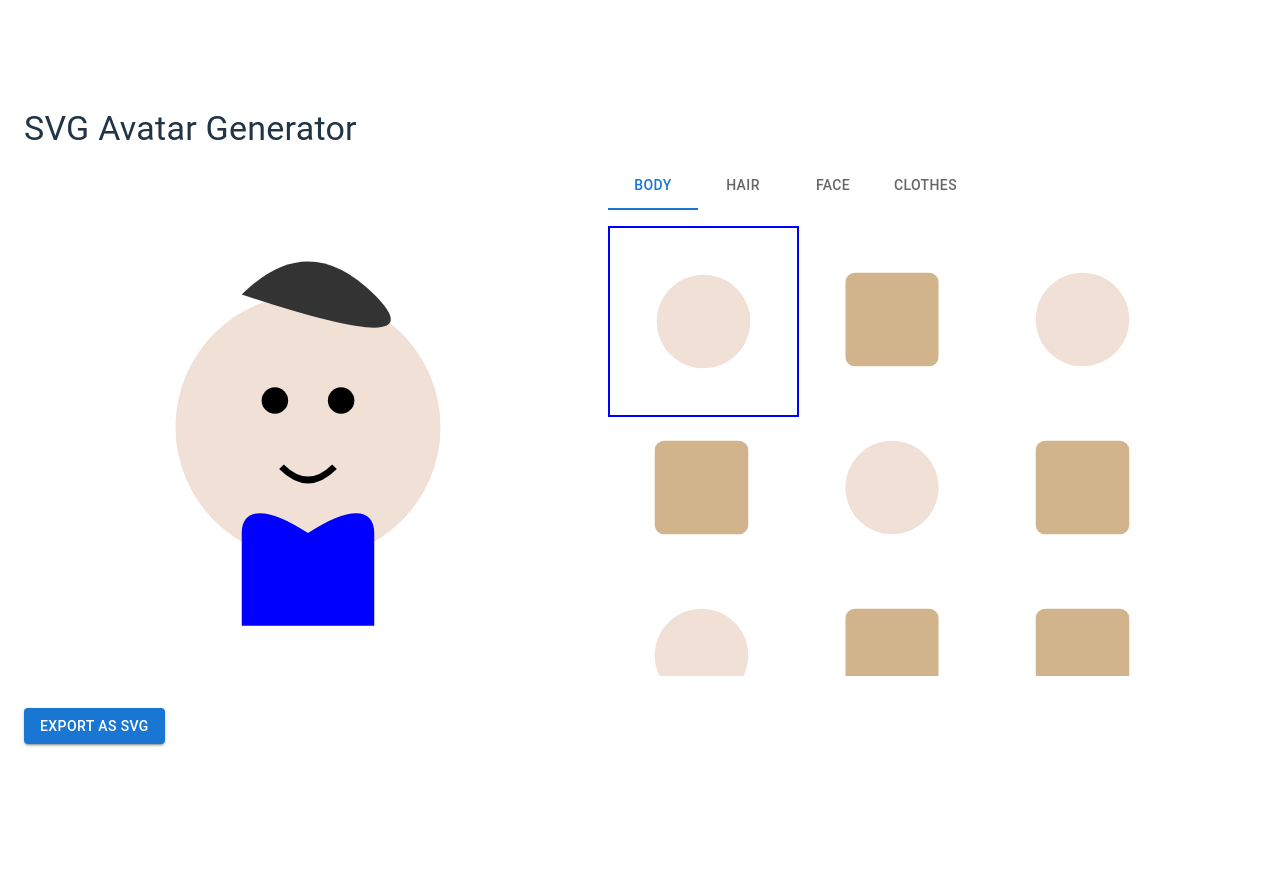
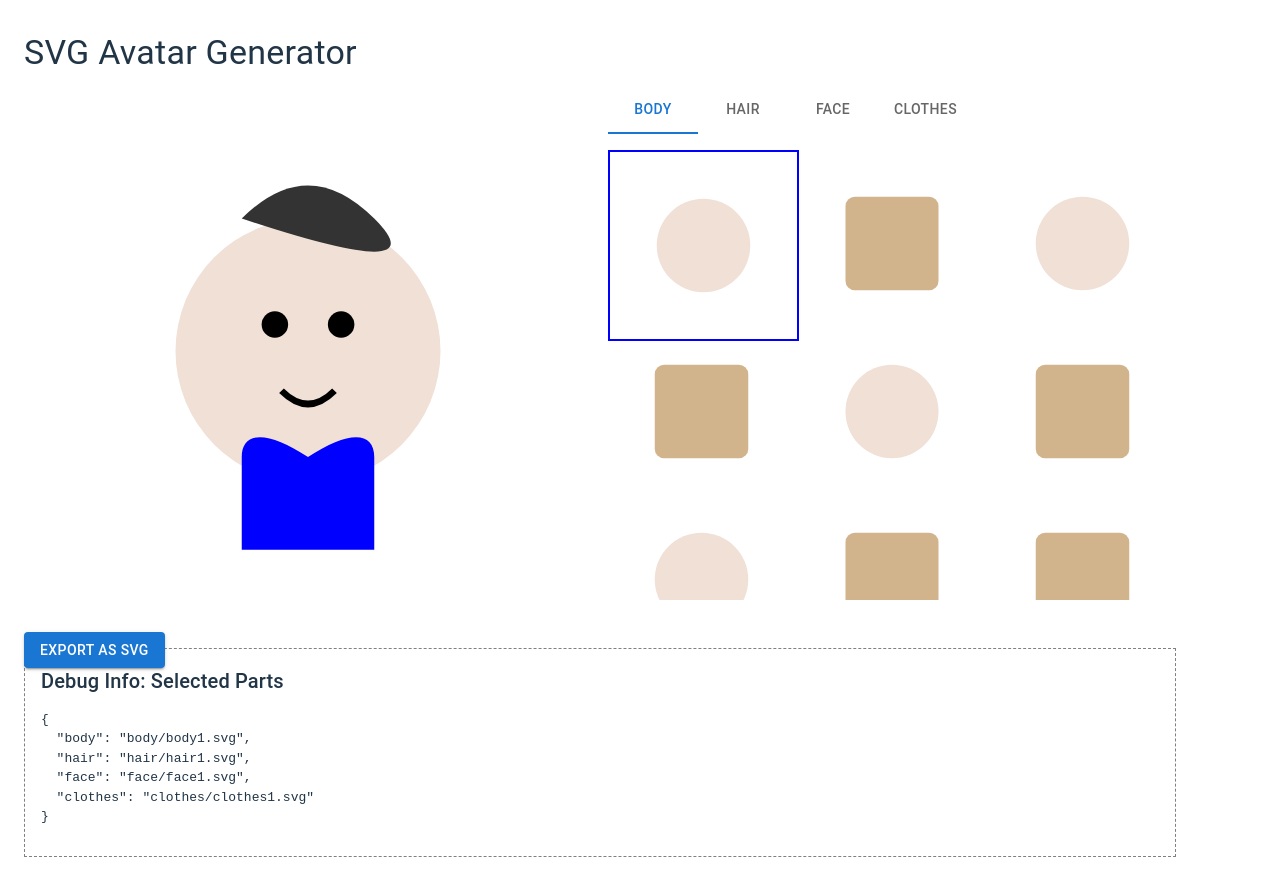
Before and after one commit to refrain62/my-avatar-app, a React (Vite) app: page / in a window 1280 px wide. Before the commit the page ends 800 px from the top, so only its background shows below. Built offline with nearby package versions, Linux system fonts and the light colour scheme.

Commit message:
デバッグ用情報の追加と整備

```diff
--- a/src/components/AvatarGenerator.tsx
+++ b/src/components/AvatarGenerator.tsx
@@ -1,5 +1,7 @@
 import { useState } from 'react';
 import Grid from '@mui/material/Unstable_Grid2'; // Grid v2をインポート
+import Box from '@mui/material/Box'; // Boxをインポート
+import Typography from '@mui/material/Typography'; // Typographyをインポート
 import AvatarPreview from './AvatarPreview';
 import PartSelector from './PartSelector';
 import ExportButton from './ExportButton';
@@ -14,13 +16,7 @@ const svgParts = {
   clothes: Array.from({ length: 20 }, (_, i) => `clothes/clothes${i + 1}.svg`),
 };
 
-/**
- * 選択されたアバターパーツの状態を管理するための型定義。
- * キーはパーツのカテゴリ（例: 'body', 'hair'）、値は選択されたSVGファイルのパス。
- */
-export type SelectedParts = {
-  [key: string]: string;
-};
+import type { SelectedParts } from '../types';
 
 const AvatarGenerator = () => {
   const [selectedParts, setSelectedParts] = useState<SelectedParts>({
@@ -31,6 +27,7 @@ const AvatarGenerator = () => {
   });
 
   return (
+    <>
       <Grid container spacing={2}>
         <Grid xs={12} md={6}>
           <AvatarPreview selectedParts={selectedParts} />
@@ -44,6 +41,15 @@ const AvatarGenerator = () => {
           />
         </Grid>
       </Grid>
+      <Box sx={{ mt: 4, p: 2, border: '1px dashed grey' }}>
+        <Typography variant="h6" gutterBottom>
+          Debug Info: Selected Parts
+        </Typography>
+        <pre style={{ whiteSpace: 'pre-wrap', wordBreak: 'break-all' }}>
+          {JSON.stringify(selectedParts, null, 2)}
+        </pre>
+      </Box>
+    </>
   );
 };
 
--- a/src/components/AvatarPreview.tsx
+++ b/src/components/AvatarPreview.tsx
@@ -1,5 +1,5 @@
 import { Box } from '@mui/material';
-import type { SelectedParts } from '../App';
+import type { SelectedParts } from '../types';
 
 interface AvatarPreviewProps {
   selectedParts: SelectedParts;
--- a/src/components/ExportButton.tsx
+++ b/src/components/ExportButton.tsx
@@ -1,5 +1,5 @@
 import { Button } from '@mui/material';
-import type { SelectedParts } from '../App';
+import type { SelectedParts } from '../types';
 
 interface ExportButtonProps {
   selectedParts: SelectedParts;
--- a/src/components/PartSelector.tsx
+++ b/src/components/PartSelector.tsx
@@ -1,6 +1,6 @@
 import { Tabs, Tab, ImageList, ImageListItem } from '@mui/material';
 import { useState } from 'react';
-import type { SelectedParts } from '../App';
+import type { SelectedParts } from '../types';
 
 interface PartSelectorProps {
   svgParts: { [key: string]: string[] };
@@ -24,10 +24,10 @@ const PartSelector = ({ svgParts, selectedParts, setSelectedParts }: PartSelecto
 
   /**
    * タブが変更されたときに呼び出されるハンドラ。
-   * @param {React.SyntheticEvent} event - イベントオブジェクト。
+   * @param {React.SyntheticEvent} _event - イベントオブジェクト。
    * @param {number} newValue - 新しく選択されたタブのインデックス。
    */
-  const handleTabChange = (event: React.SyntheticEvent, newValue: number) => {
+  const handleTabChange = (_event: React.SyntheticEvent, newValue: number) => {
     setSelectedTab(newValue);
   };
 
--- /dev/null
+++ b/src/types.ts
@@ -0,0 +1,7 @@
+/**
+ * 選択されたアバターパーツの状態を管理するための型定義。
+ * キーはパーツのカテゴリ（例: 'body', 'hair'）、値は選択されたSVGファイルのパス。
+ */
+export type SelectedParts = {
+  [key: string]: string;
+};
```
Lines whose indentation alone changed are shown as unchanged.
